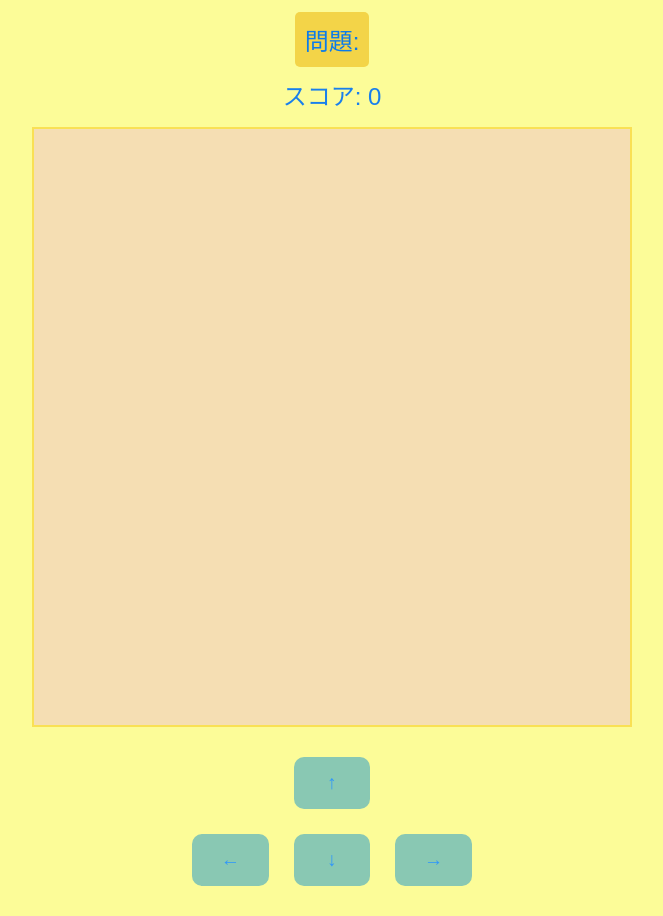
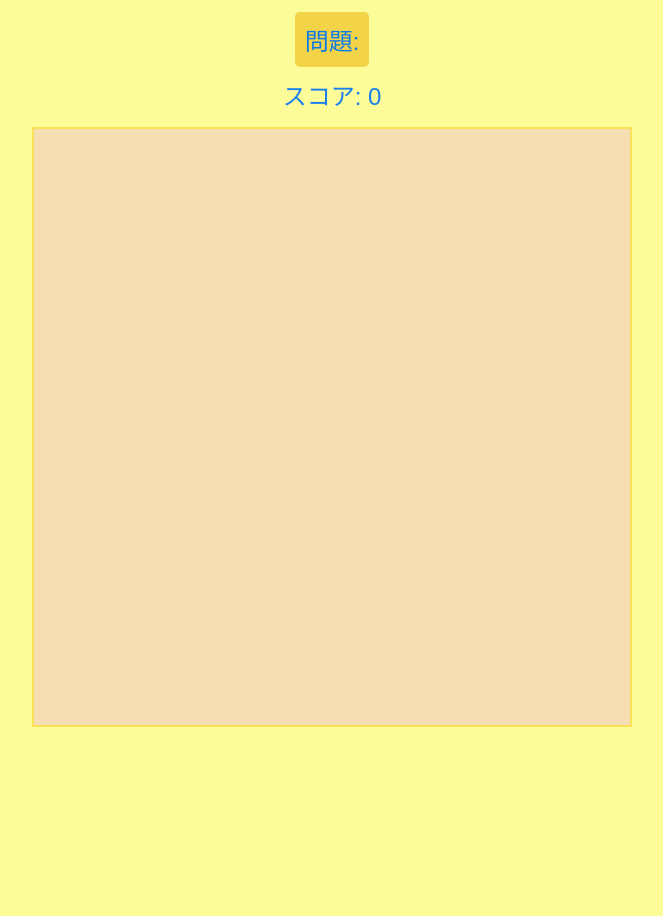
Before and after one commit to knz2021/Kuku-Snake10x10, a plain HTML site: page index.html in a window 1280 px wide. Shown: the part 147-1063 px from the top of the page, without its empty margins (308-971 px from the left). After the commit the page ends 894 px from the top, so only its background shows below. Drawn offline with Linux system fonts and the light colour scheme.

Commit message:
Add files via upload

```diff
--- a/index.html
+++ b/index.html
@@ -153,16 +153,6 @@
             <p><span id="game-over-reason"></span></p>
             <button onclick="restartGame()">もう一度プレイ</button>
         </div>
-    </div>
-    <div id="controls">
-        <div></div>
-        <button class="control-btn" id="upBtn">↑</button>
-        <div></div>
-        <button class="control-btn" id="leftBtn">←</button>
-        <button class="control-btn" id="downBtn">↓</button>
-        <button class="control-btn" id="rightBtn">→</button>
-    </div>
-
     <script>
         const canvas = document.getElementById('gameCanvas');
         const ctx = canvas.getContext('2d');
```
